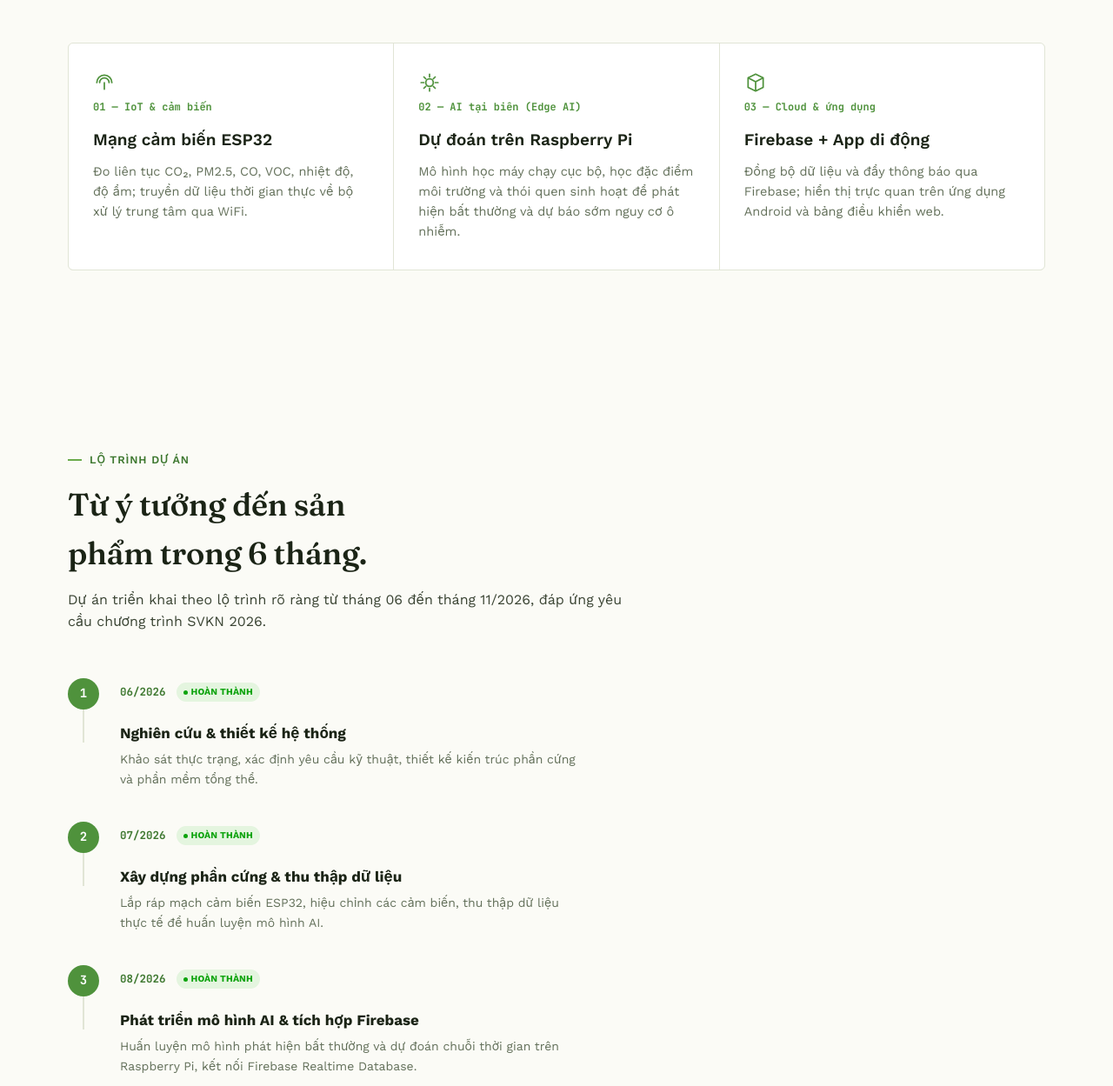
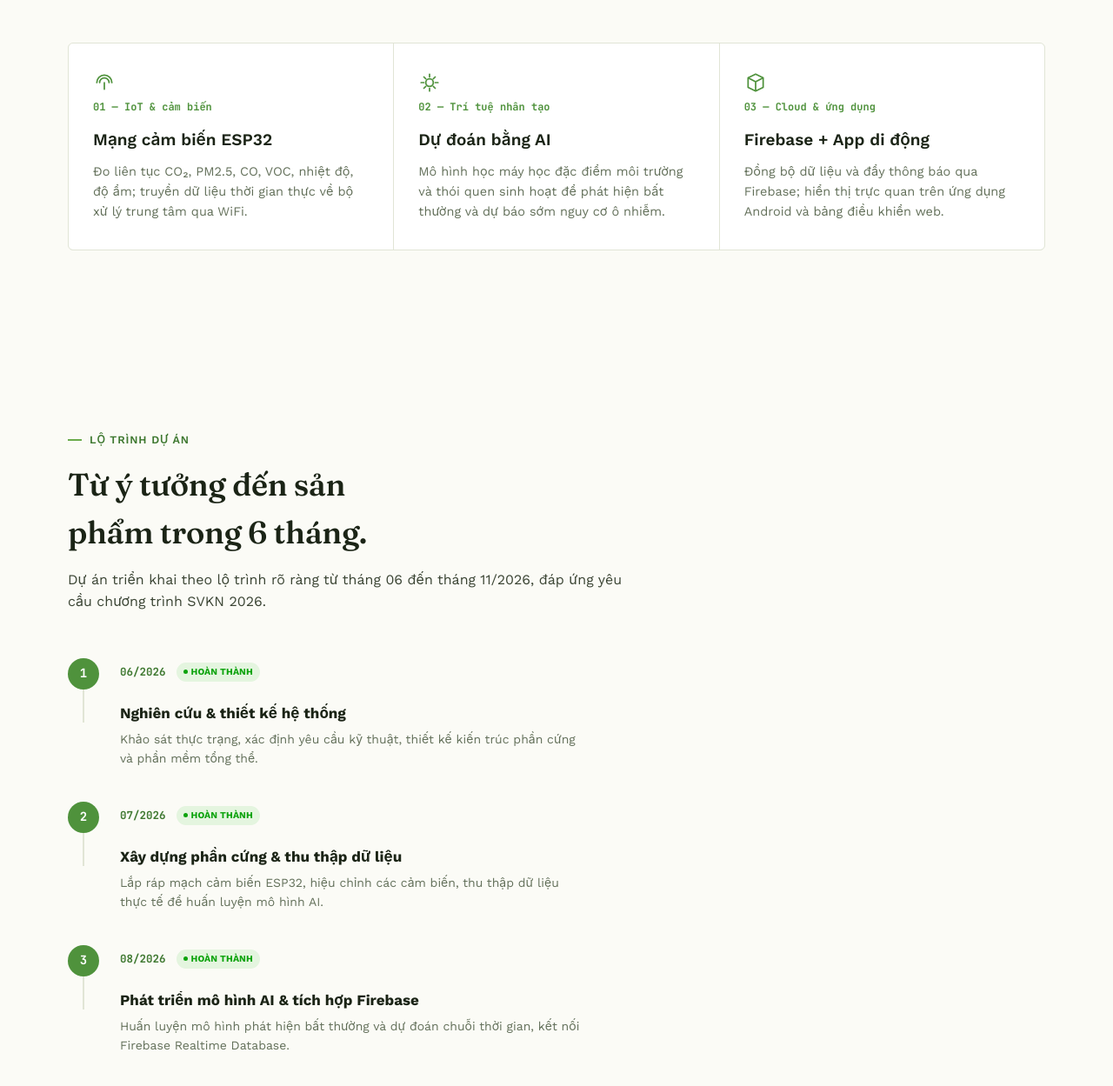
Before and after one commit to tulee-aiot/airsense-ai, a plain HTML site: page index.html in a window 1280 px wide. Shown: the part 1475-2724 px from the top of the page at 87% size. Drawn offline with nearby package versions, Linux system fonts and the light colour scheme.

Commit message:
Doi ten truong, bo Raspberry Pi

```diff
--- a/index.html
+++ b/index.html
@@ -502,9 +502,9 @@
       </div>
       <div class="tech-card">
         <svg viewBox="0 0 24 24" fill="none"><path d="M12 3v3M12 18v3M3 12h3M18 12h3M6 6l2 2M16 16l2 2M18 6l-2 2M8 16l-2 2" stroke="currentColor" stroke-width="1.6" stroke-linecap="round"/><circle cx="12" cy="12" r="4" stroke="currentColor" stroke-width="1.6"/></svg>
-        <div class="idx">02 — AI tại biên (Edge AI)</div>
-        <h3>Dự đoán trên Raspberry Pi</h3>
-        <p>Mô hình học máy chạy cục bộ, học đặc điểm môi trường và thói quen sinh hoạt để phát hiện bất thường và dự báo sớm nguy cơ ô nhiễm.</p>
+        <div class="idx">02 — Trí tuệ nhân tạo</div>
+        <h3>Dự đoán bằng AI</h3>
+        <p>Mô hình học máy học đặc điểm môi trường và thói quen sinh hoạt để phát hiện bất thường và dự báo sớm nguy cơ ô nhiễm.</p>
       </div>
       <div class="tech-card">
         <svg viewBox="0 0 24 24" fill="none"><path d="M4 17V7l8-4 8 4v10l-8 4-8-4Z" stroke="currentColor" stroke-width="1.6" stroke-linejoin="round"/><path d="M4 7l8 4 8-4M12 11v10" stroke="currentColor" stroke-width="1.6"/></svg>
@@ -545,7 +545,7 @@
         <div class="tl-body">
           <div class="tl-head"><span class="tl-month mono">08/2026</span><span class="pill good">HOÀN THÀNH</span></div>
           <h4>Phát triển mô hình AI &amp; tích hợp Firebase</h4>
-          <p>Huấn luyện mô hình phát hiện bất thường và dự đoán chuỗi thời gian trên Raspberry Pi, kết nối Firebase Realtime Database.</p>
+          <p>Huấn luyện mô hình phát hiện bất thường và dự đoán chuỗi thời gian, kết nối Firebase Realtime Database.</p>
         </div>
       </div>
       <div class="tl-item">
@@ -666,7 +666,7 @@
     <div class="cta-band">
       <div>
         <span class="eyebrow" style="color:rgba(255,255,255,.85);">DỰ ÁN KHỞI NGHIỆP SINH VIÊN 2026</span>
-        <h2>Trường Đại học Sư phạm Kỹ thuật Hưng Yên — Khoa Kinh tế</h2>
+        <h2>Trường Đại học Công nghệ Kỹ thuật Hưng Yên — Khoa Kinh tế</h2>
         <p>AirSense AI hướng tới trở thành giải pháp giám sát và dự đoán chất lượng không khí thông minh cho hộ gia đình Việt Nam.</p>
         <div style="margin-top:26px;">
           <a class="btn-primary" href="mailto:mytam0476@gmail.com">Liên hệ nhóm dự án</a>
```
Also changed, not shown: 1 other file.
